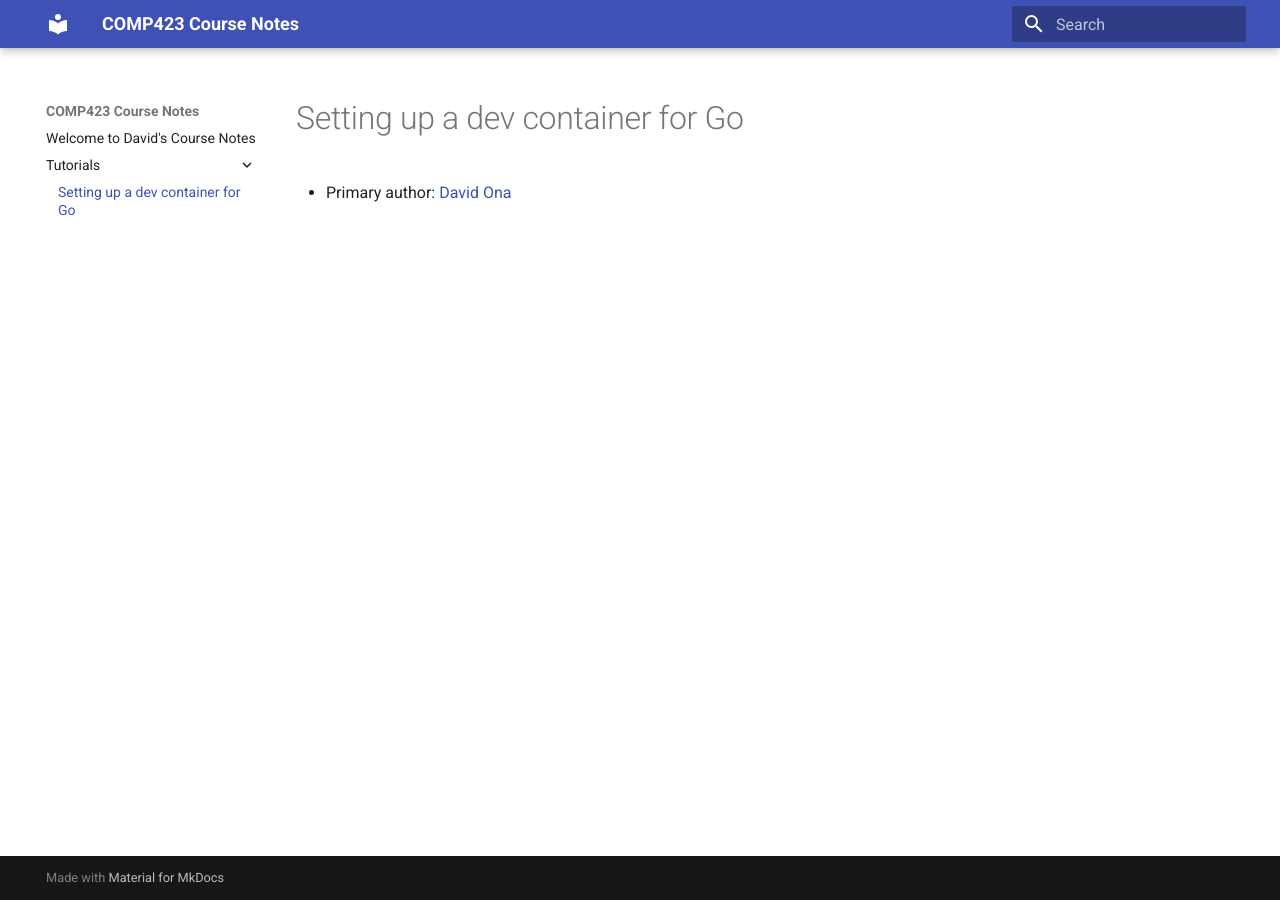
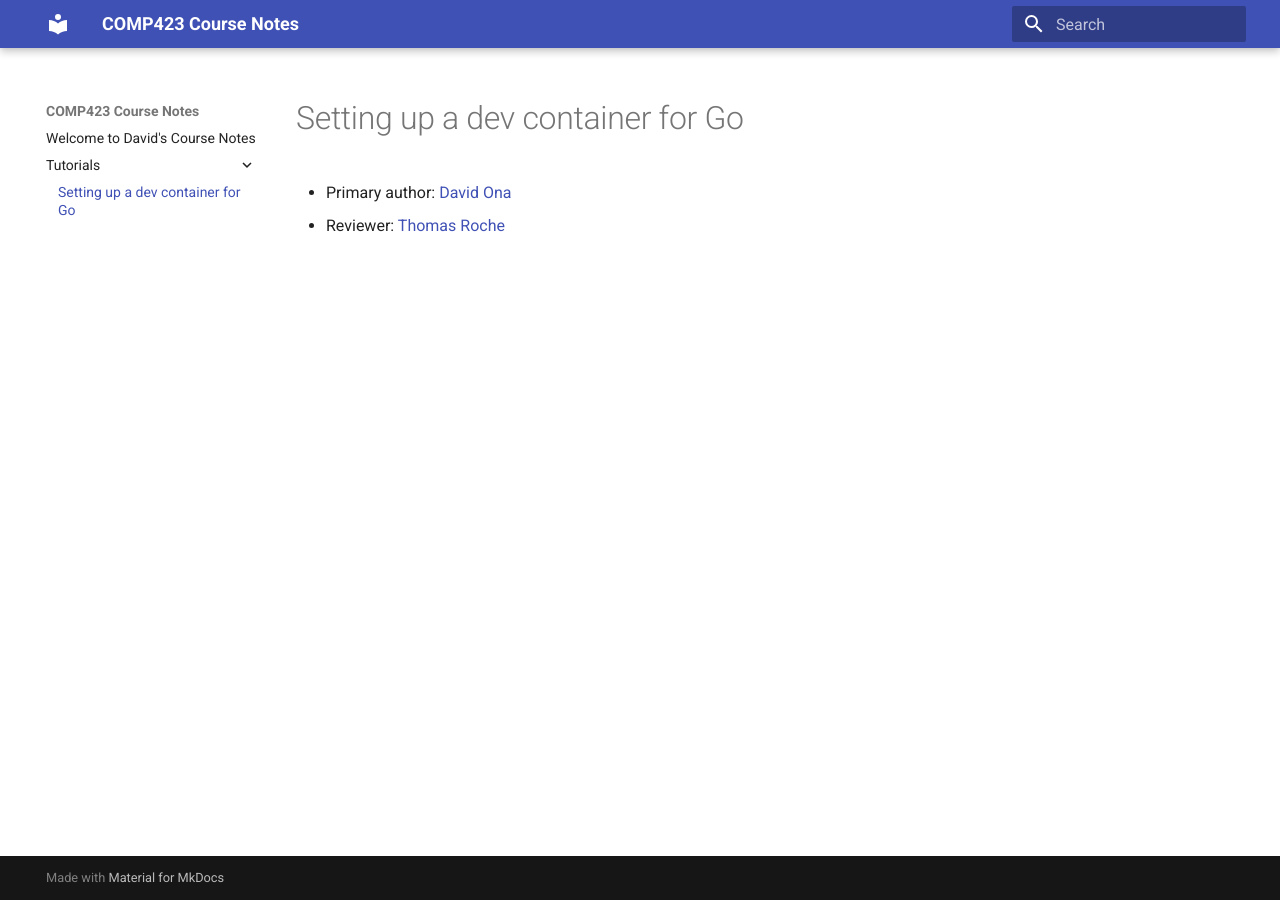
Before and after one commit to david-ona/comp423-course-notes, an MkDocs documentation site: the page built from docs/tutorials/go-setup.md, in a window 1280 px wide. Built offline with MkDocs 1.6.1 and Material for MkDocs 9.7.7, drawn with Linux system fonts in a browser that asks for light colours.

Commit message:
Reviewer added

```diff
--- a/docs/tutorials/go-setup.md
+++ b/docs/tutorials/go-setup.md
@@ -1,3 +1,4 @@
 # Setting up a dev container for Go
 
 * Primary author: [David Ona](https://github.com/david-ona)
+* Reviewer: [Thomas Roche](https://github.com/thomas092101)
```
